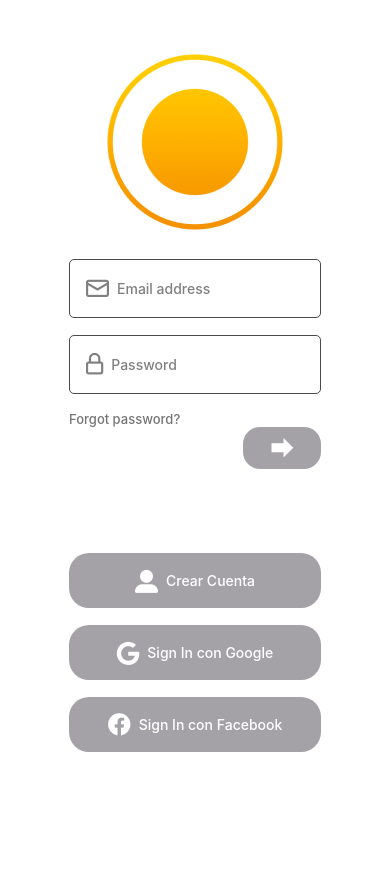
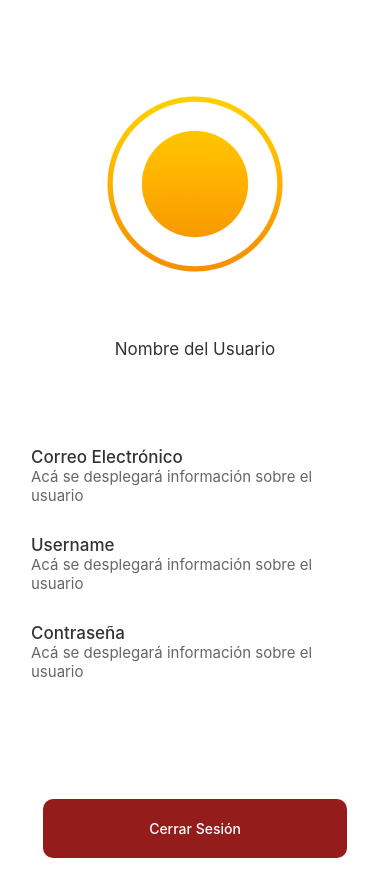
Before and after one commit to disaac21/ChatAppVanguardia, a React Native app: screen /UserProfileScreen in a window 390 px wide. Before the commit the page ends 844 px from the top, so only its background shows below. Built offline with nearby package versions, Linux system fonts and the light colour scheme.

Commit message:
User Profile Screen Added

```diff
--- a/src/navigation/index.js
+++ b/src/navigation/index.js
@@ -1,23 +1,38 @@
 // In App.js in a new project
 
 import * as React from 'react';
-import { View, Text } from 'react-native';
+import { View, Text, TouchableOpacity } from 'react-native';
 import { NavigationContainer } from '@react-navigation/native';
 import { createNativeStackNavigator } from '@react-navigation/native-stack';
+import Feather from 'react-native-vector-icons/Feather';
+import { widthPercentageToDP as wp, heightPercentageToDP as hp } from 'react-native-responsive-screen';
+
 import LogInScreen from '../screens/LogInScreen';
 import SignInScreen from '../screens/SignInScreen';
 import MainChat from '../screens/MainChat';
+import UserProfileScreen from '../screens/UserProfileScreen';
 
 const Stack = createNativeStackNavigator();
 
 function AppNavigation() {
+
     return (
         <NavigationContainer>
-        <Stack.Navigator screenOptions={{headerShown: false}} initialRouteName='LogIn'>
-            <Stack.Screen name="LogIn" component={LogInScreen} />
-            <Stack.Screen name="SignIn" component={SignInScreen} />
-            <Stack.Screen name="MainChat" component={MainChat} />
-        </Stack.Navigator>
+            <Stack.Navigator initialRouteName='LogIn' screenOptions={{navigationBarColor: '#ffffff', statusBarBackgroundColor: '#a4a2a7'}}>
+                <Stack.Screen name="LogIn" component={LogInScreen} options={{headerShown: false}}/>
+                <Stack.Screen name="SignIn" component={SignInScreen} options={{headerShown: false}}/>
+                <Stack.Screen name="UserProfileScreen" component={UserProfileScreen} options={{headerShown: false}}/>
+                {/* <Stack.Screen name="UserProfileScreen" component={UserProfileScreen} options={{title: "User Profile", headerTitleAlign: 'center'}} /> */}
+                <Stack.Screen name="MainChat" component={MainChat}
+                    options={({ navigation }) => ({ title: "Chat", headerTitleAlign: 'center',
+                        headerRight: () => (
+                            <TouchableOpacity onPress={() => navigation.navigate('UserProfileScreen')}>
+                                <Feather name="user" size={hp(3)} color="gray" />
+                            </TouchableOpacity>
+                        ),
+                    })}
+                />
+            </Stack.Navigator>
         </NavigationContainer>
     );
 }
--- a/src/screens/LogInScreen.js
+++ b/src/screens/LogInScreen.js
@@ -1,9 +1,7 @@
 import React, { useState } from 'react';
 import { View, Text, Image, TextInput, TouchableOpacity, StatusBar, Pressable, Alert } from 'react-native';
 import { widthPercentageToDP as wp, heightPercentageToDP as hp } from 'react-native-responsive-screen';
-import AntDesign from 'react-native-vector-icons/AntDesign';
 import FontAwesome5 from 'react-native-vector-icons/FontAwesome5';
-import FontAwesome6 from 'react-native-vector-icons/FontAwesome6';
 import Fontisto from 'react-native-vector-icons/Fontisto';
 import Octicons from 'react-native-vector-icons/Octicons';
 import Entypo from 'react-native-vector-icons/Entypo';
@@ -78,14 +76,14 @@ const InputFieldsSection = ({ navigation, email, setEmail, password, setPassword
         <View>
             <InputField
                 icon={<Octicons name="mail" size={hp(2.7)} color="gray" />}
-                placeholder="Email address"
+                placeholder="Correo Electrónico"
                 value={email}
                 onChangeText={setEmail}
             />
             <View style={{ marginTop: hp(2) }}>
                 <InputField
                     icon={<Octicons name="lock" size={hp(2.7)} color="gray" />}
-                    placeholder="Password"
+                    placeholder="Contraseña"
                     secureTextEntry
                     value={password}
                     onChangeText={setPassword}
@@ -116,7 +114,7 @@ const InputFieldsSection = ({ navigation, email, setEmail, password, setPassword
 const SocialSignInSection = ({ navigation, email, password }) => (
     <View style={{ paddingTop: hp(10) }}>
         <Button
-            icon={<FontAwesome6 name="user-large" size={hp(2.7)} color="white" />}
+            icon={<FontAwesome5 name="user-alt" size={hp(2.7)} color="white" />}
             text="Crear Cuenta"
             onPress={() => {navigation.navigate('SignIn')}}
         />
--- a/src/screens/MainChat.js
+++ b/src/screens/MainChat.js
@@ -1,5 +1,6 @@
 import {View, Text} from 'react-native';
 import React, { useCallback, useEffect, useState } from 'react';
+import { SafeAreaView } from 'react-native-safe-area-context';
 import {GiftedChat} from 'react-native-gifted-chat';
 
 export default function MainChat() {
@@ -14,8 +15,8 @@ export default function MainChat() {
             createdAt: new Date(),
             user: {
                 _id: 2,
-                name: 'React Native',
-                avatar: 'https://placeimg.com/140/140/any',
+                name: 'Chatbot',
+                avatar: '',
             },
             },
         ])
@@ -28,14 +29,12 @@ export default function MainChat() {
     }, [])
 
     return (
-        <View style={{flex: 1, backgroundColor: '#ffffff'}}>
+        <SafeAreaView style={{ flex: 1, backgroundColor: '#ffffff' }}>
             <GiftedChat
                 messages={messages}
                 onSend={messages => onSend(messages)}
-                user={{
-                    _id: 1,
-                }}
+                user={{ _id: 1, }}
             />
-        </View>
+        </SafeAreaView>
     );
 }
--- a/src/screens/SignInScreen.js
+++ b/src/screens/SignInScreen.js
@@ -1,12 +1,10 @@
 import React, { useState } from 'react';
 import { View, Text, Image, TextInput, TouchableOpacity, StatusBar, Alert } from 'react-native';
 import { widthPercentageToDP as wp, heightPercentageToDP as hp } from 'react-native-responsive-screen';
-import AntDesign from 'react-native-vector-icons/AntDesign';
 import FontAwesome5 from 'react-native-vector-icons/FontAwesome5';
 import FontAwesome6 from 'react-native-vector-icons/FontAwesome6';
 import Fontisto from 'react-native-vector-icons/Fontisto';
 import Octicons from 'react-native-vector-icons/Octicons';
-import Entypo from 'react-native-vector-icons/Entypo';
 import Feather from 'react-native-vector-icons/Feather';
 import { useNavigation } from '@react-navigation/native';
 
@@ -77,7 +75,7 @@ const LogoSection = () => (
 const InputFieldsSection = ({ navigation, name, setName, email, setEmail, username, setUsername, password, setPassword }) => (
     <View>
         <View>
-            <InputField icon={<FontAwesome6 name="user" size={hp(2.7)} color="gray" />} placeholder="Nombre" value={name} onChangeText={setName} />
+            <InputField icon={<Feather name="user" size={hp(2.7)} color="gray" />} placeholder="Nombre" value={name} onChangeText={setName} />
             <View style={{ marginTop: hp(2) }}>
                 <InputField icon={<Octicons name="mail" size={hp(2.7)} color="gray" />} placeholder="Correo Electrónico" value={email} onChangeText={setEmail}/>
             </View>
@@ -85,7 +83,7 @@ const InputFieldsSection = ({ navigation, name, setName, email, setEmail, userna
                 <InputField icon={<Feather name="at-sign" size={hp(2.7)} color="gray" />} placeholder="Username" value={username} onChangeText={setUsername}/>
             </View>
             <View style={{ marginTop: hp(2) }}>
-                <InputField icon={<Octicons name="lock" size={hp(2.7)} color="gray" />} placeholder="Password" secureTextEntry value={password} onChangeText={setPassword}/>
+                <InputField icon={<Octicons name="lock" size={hp(2.7)} color="gray" />} placeholder="Contraseña" secureTextEntry value={password} onChangeText={setPassword}/>
             </View>
         </View>
     </View>
@@ -95,9 +93,8 @@ const InputFieldsSection = ({ navigation, name, setName, email, setEmail, userna
 const SocialSignInSection = ({ navigation, name, email, username, password }) => (
     <View style={{ paddingTop: hp(4) }}>
         <Button
-            icon={<FontAwesome6 name="user-large" size={hp(2.7)} color="white" />}
             // icon={<FontAwesome6 name="user" size={hp(2.7)} color="white" />}
-            // icon={<FontAwesome5 name="user-alt" size={hp(2.7)} color="white" />}
+            icon={<FontAwesome5 name="user-alt" size={hp(2.7)} color="white" />}
             text="Crear Cuenta"
             onPress={() => {Alert.alert('Input Data', `Name: ${name}\nEmail: ${email}\nUsername: ${username}\nPassword: ${password}`); navigation.navigate('MainChat')}}
                     accessibilityLabel={"Sign In"}
--- /dev/null
+++ b/src/screens/UserProfileScreen.js
@@ -0,0 +1,107 @@
+import React, { useState } from 'react';
+import { View, Text, Image, TextInput, TouchableOpacity, StatusBar, Pressable, Alert } from 'react-native';
+import { widthPercentageToDP as wp, heightPercentageToDP as hp } from 'react-native-responsive-screen';
+import { useNavigation } from '@react-navigation/native';
+
+// Reusable Button Component
+const Button = ({ icon, text, color = '#a4a2a7', onPress }) => (
+    <TouchableOpacity
+        style={{
+            height: hp(7),
+            backgroundColor: color,
+            borderRadius: 10,
+            justifyContent: 'center',
+            alignItems: 'center',
+            flexDirection: 'row',
+            marginBottom: hp(2),
+        }}
+        onPress={onPress}
+        accessibilityLabel={text}
+    >
+        {icon && (
+            <View style={{ marginRight: wp(2) }}>
+                {icon}
+            </View>
+        )}
+        {text && (
+            <Text style={{ fontSize: hp(1.6), color: '#ffffff', fontWeight: '500' }}>
+                {text}
+            </Text>
+        )}
+    </TouchableOpacity>
+);
+
+// Logo Section Component
+const ProfilePicSection = () => (
+    <View style={{ alignItems: 'center' }}>
+        <Image
+            source={require('../../assets/images/Option.png')}
+            resizeMode="contain"
+            style={{ width: '100%', aspectRatio: 1 }}
+        />
+    </View>
+);
+
+const UserInfoSection = () => (
+    <View>
+        <View style={{ alignItems: 'center', marginBottom: hp(5), marginTop: hp(6.5)}}>
+            <Text style={{ fontSize: hp(2), fontWeight: 'light', color: '#333333'}}>
+                Nombre del Usuario
+            </Text>
+        </View>
+        <View style={{ marginTop: hp(5.5)}}>
+            <View style={{ marginBottom: hp(3.5)}}>
+                <Text style={{ fontSize: hp(2), fontWeight: '500', color: '#333333', marginHorizontal: wp(8)}}>
+                    Correo Electrónico
+                </Text>
+                <Text style={{ fontSize: hp(1.75), fontWeight: '400', color: '#666666', marginHorizontal: wp(8)}}>
+                    Acá se desplegará información sobre el usuario
+                </Text>
+            </View>
+            <View style={{ marginBottom: hp(3.5)}}>
+                <Text style={{ fontSize: hp(2), fontWeight: '500', color: '#333333', marginHorizontal: wp(8)}}>
+                    Username
+                </Text>
+                <Text style={{ fontSize: hp(1.75), fontWeight: '400', color: '#666666', marginHorizontal: wp(8)}}>
+                    Acá se desplegará información sobre el usuario
+                </Text>
+            </View>
+            <View>
+                <Text style={{ fontSize: hp(2), fontWeight: '500', color: '#333333', marginHorizontal: wp(8)}}>
+                    Contraseña
+                </Text>
+                <Text style={{ fontSize: hp(1.75), fontWeight: '400', color: '#666666', marginHorizontal: wp(8)}}>
+                    Acá se desplegará información sobre el usuario
+                </Text>
+            </View>
+        </View>
+    </View>
+);
+
+// Social Media Sign-In Section Component
+const LogOutButtonSection = ({ navigation, email, password }) => (
+    <View style={{ paddingHorizontal: wp(11), paddingTop: hp(14) }}>
+        <Button
+            text="Cerrar Sesión"
+            onPress={() => {Alert.alert('Logging Out'), navigation.navigate('LogIn')}}
+            color='#941c1b'
+        />
+    </View>
+);
+
+export default function UserProfileScreen() {
+    const navigation = useNavigation();
+    const [email, setEmail] = useState('');
+    const [password, setPassword] = useState('');
+
+    return (
+        <View style={{ flex: 1, backgroundColor: 'white' }}>
+            <StatusBar barStyle="default" />
+            <View style={{ paddingTop: hp(10)}}>
+                <ProfilePicSection />
+                <UserInfoSection />
+                <LogOutButtonSection navigation={navigation} />
+            </View>
+        </View>
+    );
+}
```
Lines whose indentation alone changed are shown as unchanged.
